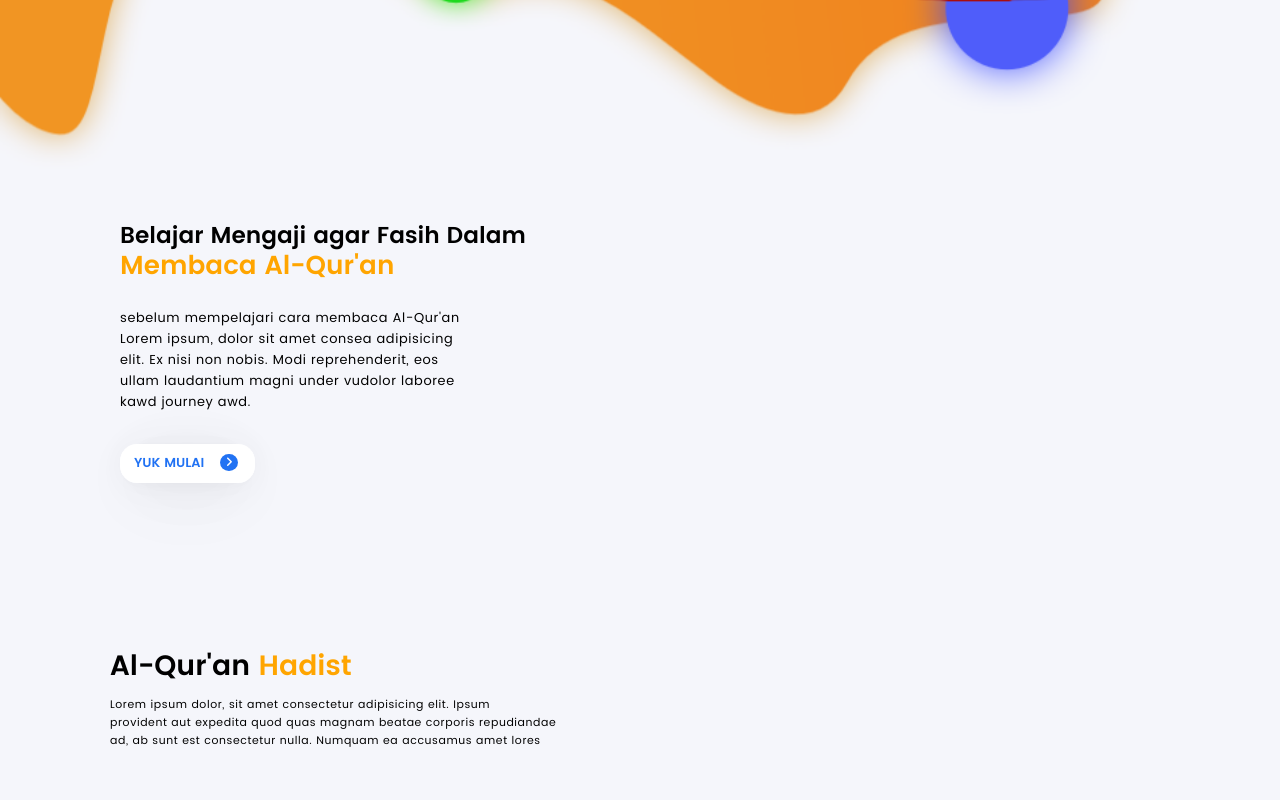
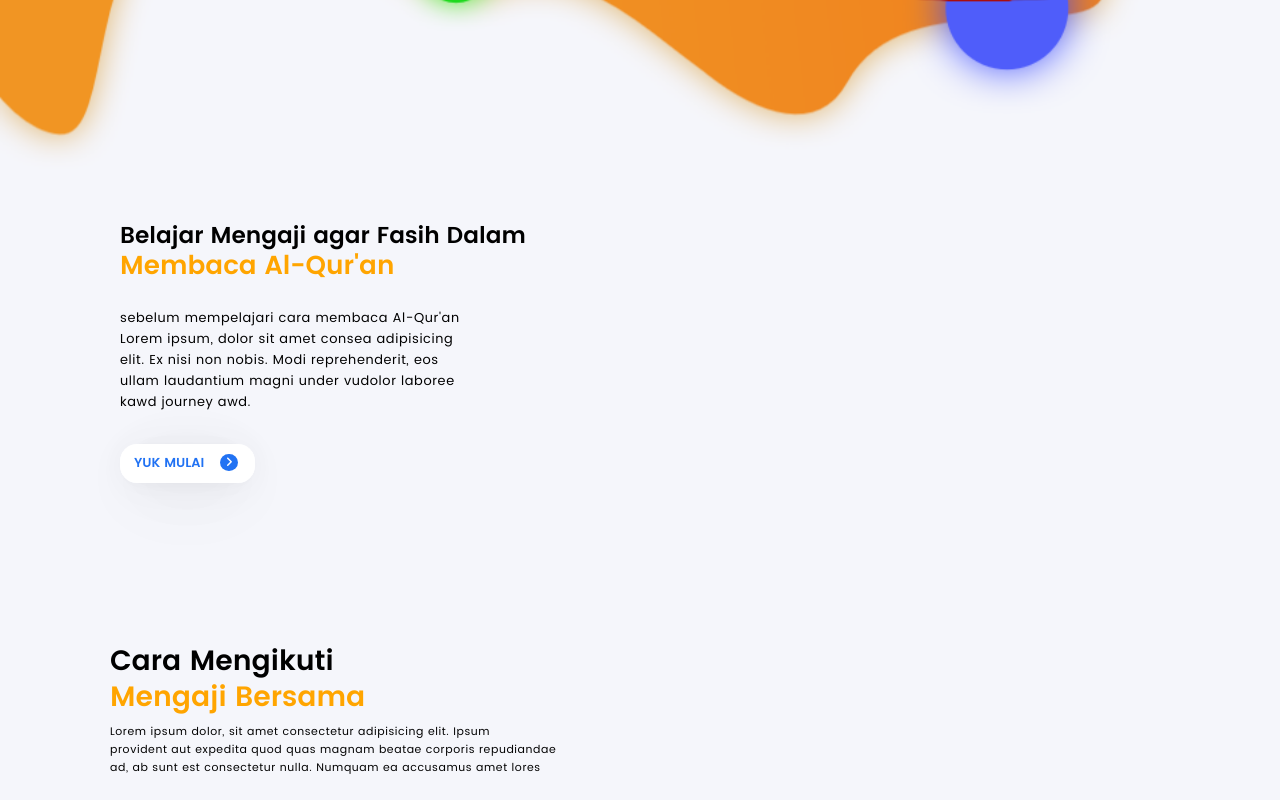
Before and after one commit to iyasz/web-NgajiYuk, a plain HTML site: page index.html in a window 1280 px wide. Shown: the part 492-1292 px from the top of the page. Before the commit the page ends 1265 px from the top, so only its background shows below. Drawn offline with Linux system fonts and the light colour scheme.

Commit message:
mengganti title h1 di container 2

```diff
--- a/index.html
+++ b/index.html
@@ -46,8 +46,11 @@
     </div>
 
     <div class="container2">
-        <h1>Al-Qur'an <font color=orange>Hadist</font></h1>
+        <h1>Cara Mengikuti <font color=orange> <br> Mengaji Bersama</font></h1>
         <p>Lorem ipsum dolor, sit amet consectetur adipisicing elit. Ipsum <br> provident aut expedita quod quas magnam beatae corporis repudiandae <br> ad, ab sunt est consectetur nulla. Numquam ea accusamus amet lores</p>
+    </div>
+    <div class="container3">
+
     </div>
 
 
--- a/style.css
+++ b/style.css
@@ -185,6 +185,7 @@ body {
 .container2 h1 {
     font-family: oppp;
     font-size: 28px;
+    line-height: 1.3;
 }
 
 .container2 p {
```
